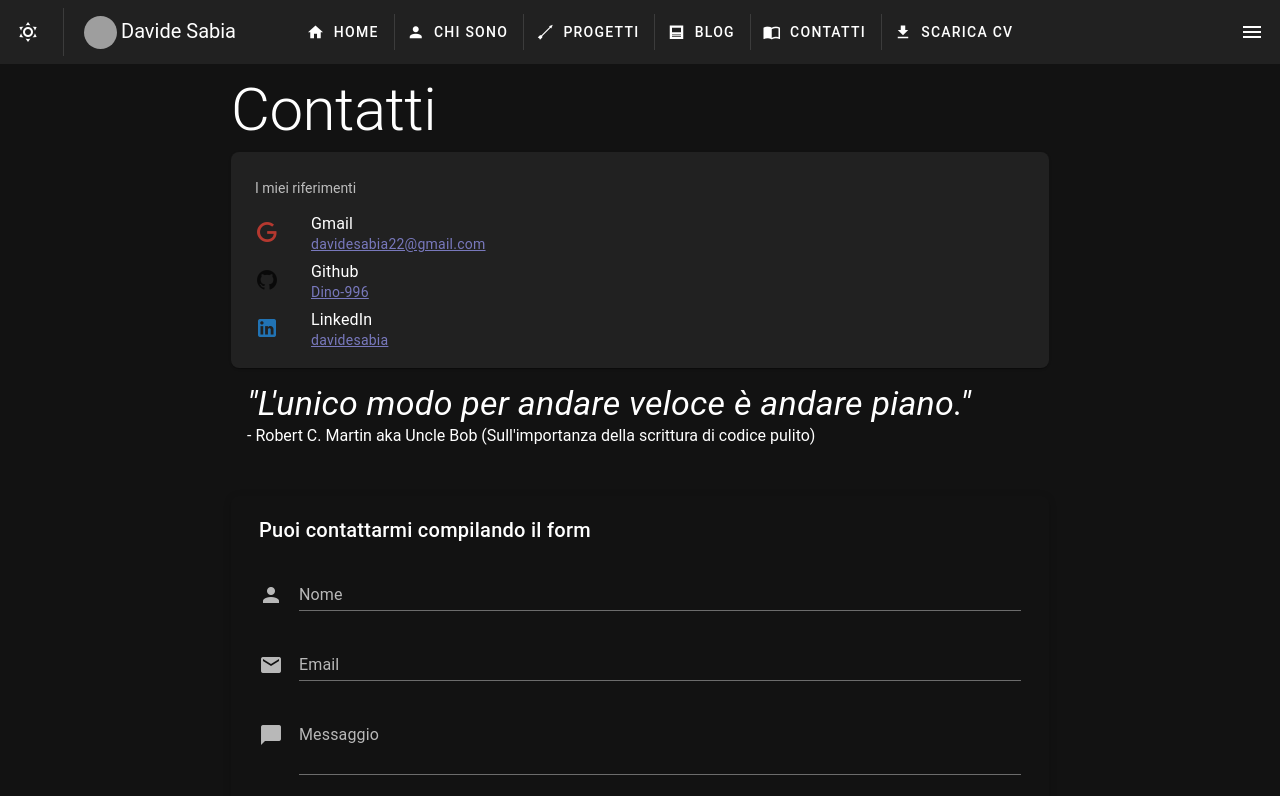
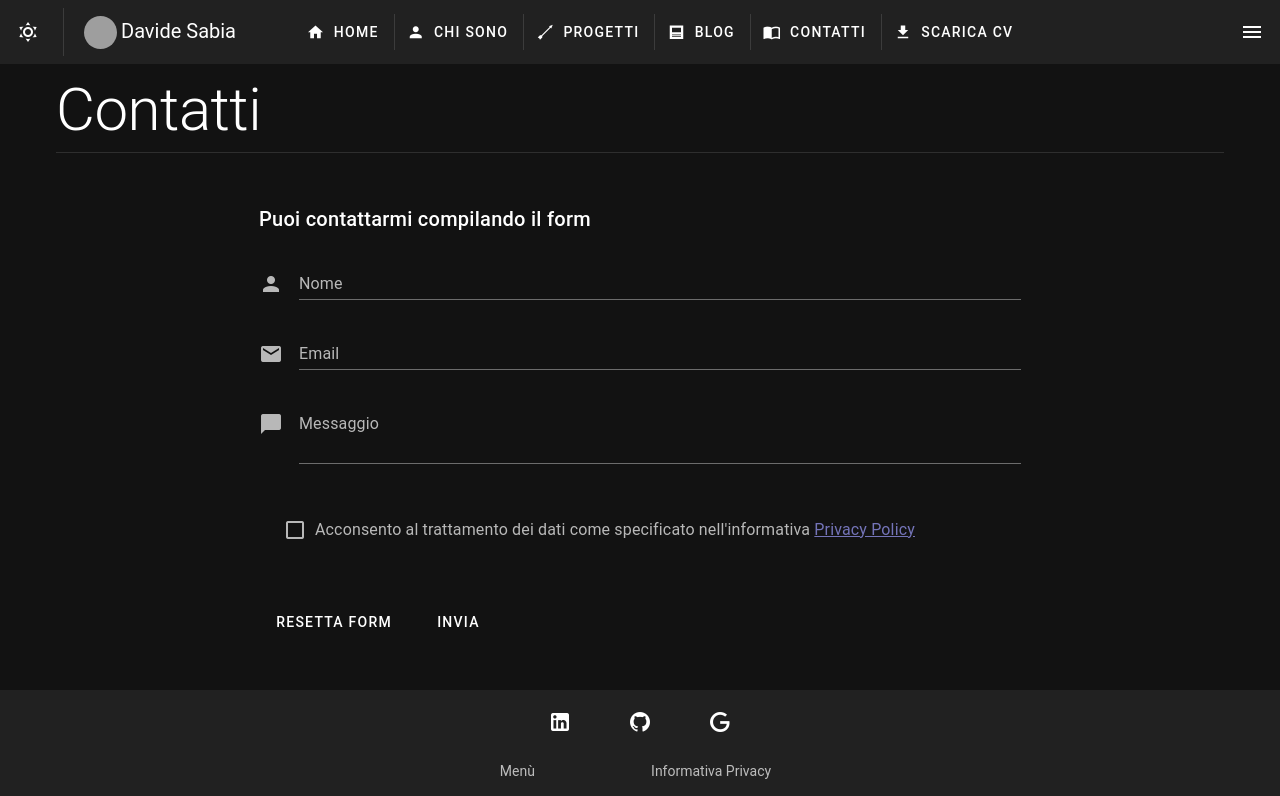
Before and after one commit to Dino-996/MyWebSite, a Vue app: page /contatti in a window 1280 px wide. Shown: the top 796 px of the page. Built offline with nearby package versions, Linux system fonts and the light colour scheme; grey boxes are pictures that could not be loaded.

Commit message:
Minor bug fixes and improvements in layout and performance

```diff
--- a/src/components/Blog/Articoli.vue
+++ b/src/components/Blog/Articoli.vue
@@ -1,7 +1,5 @@
 <template>
   <v-container>
-    <h2 class="text-h2">Articoli</h2>
-    <v-divider></v-divider>
 
       <div class="mt-5">
         <v-text-field  v-model="searchTerm" prepend-icon="mdi-magnify" label="Cerca per titolo" variant="underlined" :rules="titleRules"
--- a/src/components/TextDesign.vue
+++ /dev/null
@@ -1,16 +0,0 @@
-<template>
-  <v-container>
-    <h2 class="text-h2">{{ title }}</h2>
-    <v-divider />
-    <br />
-    <p class="text-p">{{ text }}</p>
-    <br />
-  </v-container>
-</template>
-
-<script lang="ts" setup>
-defineProps({
-  title: { type: String, required: true, default: "title" },
-  text: { type: String, required: true, default: "text" },
-});
-</script>
--- a/src/views/BlogPersonale.vue
+++ b/src/views/BlogPersonale.vue
@@ -1,5 +1,8 @@
 <template>
   <v-container>
+    <h1 class="text-h2 mb-3">Articoli</h1>
+    <v-divider></v-divider>
+
     <Articoli />
 
   </v-container>
--- a/src/views/ChiSono.vue
+++ b/src/views/ChiSono.vue
@@ -1,13 +1,13 @@
 <template>
   <v-container>
-    <div>
-      <text-design
-        title="Su di me"
-        text="Studio Informatica presso l'Università degli Studi della Basilicata qui a Potenza. Ho da sempre una forte passione e curiosità per il mondo tech, con una particolare attenzione verso la programmazione in generale. Bevo tanto caffé ☕."
-      />
-    </div>
+    <h1 class="text-h2 mb-3">Su di me</h1>
+    <v-divider></v-divider>
+    <br>
+    <p>Studio Informatica presso l'Università degli Studi della Basilicata qui a Potenza. Ho da sempre una forte passione e curiosità per il mondo tech, con una particolare attenzione verso la programmazione in generale. Bevo tanto caffé ☕.</p>
+    <br>
 
     <div class="d-flex flex-wrap justify-space-between">
+
       <div>
         <p class="text-h4">Lavori occasionali</p>
         <time-line
@@ -31,7 +31,7 @@
         />
       </div>
 
-      <div class="mt-4">
+      <div>
         <p class="text-h4">Istruzione</p>
         <time-line
           v-for="education in educations"
@@ -51,7 +51,7 @@
         />
       </div>
 
-      <div class="mt-4">
+      <div>
         <p class="text-h4">Certificazioni</p>
         <time-line
           v-for="certificate in certification"
@@ -73,16 +73,16 @@
           :button-img="certificate.buttonImg"
         />
       </div>
+
     </div>
   </v-container>
 </template>
 
 <script lang="ts" setup>
 import TimeLine from "@/components/TimeLine.vue";
-import TextDesign from "@/components/TextDesign.vue";
 import { reactive } from "vue";
 
-let works = reactive([
+const works = reactive([
   {
     id: 0,
     title: "Web Application",
@@ -103,7 +103,7 @@ let works = reactive([
   },
 ]);
 
-let educations = reactive([
+const educations = reactive([
   {
     id: 0,
     title: "Laurea Triennale",
@@ -121,7 +121,7 @@ let educations = reactive([
   },
 ]);
 
-let certification = reactive([
+const certification = reactive([
   {
     id: 0,
     title: "Cybersecurity Fundamentals",
--- a/src/views/Contatti.vue
+++ b/src/views/Contatti.vue
@@ -1,117 +1,36 @@
 <template>
+  <v-container>
+    <h1 class="text-h2 mb-3">Contatti</h1>
+    <v-divider></v-divider>
+  </v-container>
+
   <div class="d-flex flex-wrap align-start justify-space-evenly">
-    <v-container style="max-width: 850px">
-      <h1 class="text-h2 mb-3">Contatti</h1>
-      <v-card class="mx-auto pa-2">
-        <v-list>
-          <v-list-subheader>I miei riferimenti</v-list-subheader>
-          <v-list-item
-            v-for="contact in contacts"
-            :key="contact.id"
-            rounded="xl"
-          >
-            <template v-slot:title>
-              {{ contact.title }}
-            </template>
-            <template v-slot:subtitle>
-              <a
-                target="_blank"
-                :href="contact.reference"
-                aria-label="I miei riferimenti"
-                >{{ contact.subtitle }}</a
-              >
-            </template>
-            <template v-slot:prepend>
-              <v-icon :icon="contact.img" :color="contact.color"></v-icon>
-            </template>
-          </v-list-item>
-        </v-list>
-      </v-card>
-      <v-container>
-        <cite>
-          <p class="text-h4">
-            "L'unico modo per andare veloce è andare piano."
-          </p>
-        </cite>
-        <p>
-          - Robert C. Martin aka Uncle Bob (Sull'importanza della scrittura di
-          codice pulito)
-        </p>
-      </v-container>
-    </v-container>
     <v-container style="max-width: 850px" class="mb-3">
-      <v-card
-        title="Puoi contattarmi compilando il form"
-        variant="text"
-        class="pt-3 pl-3 pr-3 pb-3"
-        density="compact"
-        elevation="3"
-      >
+      <v-card title="Puoi contattarmi compilando il form" variant="text" class="pt-3 pl-3 pr-3 pb-3" density="compact"
+        elevation="0">
         <v-card-item>
           <v-form @submit.prevent role="form">
-            <v-text-field
-              type="text"
-              prependIcon="mdi-account"
-              variant="underlined"
-              label="Nome"
-              v-model="name"
-              :rules="nameRules"
-              counter="15"
-              required
-              aria-label="Inserisci il tuo nome"
-            ></v-text-field>
-            <v-text-field
-              type="email"
-              prependIcon="mdi-email"
-              variant="underlined"
-              label="Email"
-              v-model="email"
-              :rules="emailRules"
-              required
-              aria-label="inserisci la tua email"
-            ></v-text-field>
-            <v-textarea
-              type="textarea"
-              prependIcon="mdi-message"
-              label="Messaggio"
-              variant="underlined"
-              counter="225"
-              rows="2"
-              row-height="15"
-              auto-grow
-              v-model="textBox"
-              :rules="textBoxRules"
-              required
-              clearable
-              aria-label="Inserisci un messaggio"
-            ></v-textarea>
+            <v-text-field type="text" prependIcon="mdi-account" variant="underlined" label="Nome" v-model="name"
+              :rules="nameRules" counter="15" required aria-label="Inserisci il tuo nome"></v-text-field>
+            <v-text-field type="email" prependIcon="mdi-email" variant="underlined" label="Email" v-model="email"
+              :rules="emailRules" required aria-label="inserisci la tua email"></v-text-field>
+            <v-textarea type="textarea" prependIcon="mdi-message" label="Messaggio" variant="underlined" counter="225"
+              rows="2" row-height="15" auto-grow v-model="textBox" :rules="textBoxRules" required clearable
+              aria-label="Inserisci un messaggio"></v-textarea>
             <v-container fluid>
-              <v-checkbox
-                type="checkbox"
-                :rules="checkboxRules"
-                v-model="checkbox"
-                color="gray"
-                required
-                aria-required="true"
-              >
+              <v-checkbox type="checkbox" :rules="checkboxRules" v-model="checkbox" color="gray" required
+                aria-required="true">
                 <template v-slot:label>
-                  <div>
-                    Acconsento al trattamento dei dati come specificato
-                    nell'informativa
+                  <span>
+                    Acconsento al trattamento dei dati come specificato nell'informativa
                     <v-tooltip location="bottom">
                       <template v-slot:activator="{ props }">
-                        <a
-                          color="yellow"
-                          target="_blank"
-                          href="https://www.iubenda.com/privacy-policy/83244684"
-                          v-bind="props"
-                          @click.stop
-                          >Privacy Policy</a
-                        >
+                        <a color="yellow" target="_blank" href="https://www.iubenda.com/privacy-policy/83244684"
+                          v-bind="props" @click.stop>Privacy Policy</a>
                       </template>
                       Leggi l'informativa Privacy Policy
                     </v-tooltip>
-                  </div>
+                  </span>
                 </template>
               </v-checkbox>
             </v-container>
@@ -120,24 +39,11 @@
               <v-progress-linear indeterminate></v-progress-linear>
             </v-container>
             <div class="align-left">
-              <v-btn
-                class="mt-2 mr-3"
-                variant="text"
-                @click="reset"
-                role="button"
-                aria-controls="Reset form"
-                >Resetta form</v-btn
-              >
+              <v-btn class="mt-2 mr-3" variant="text" @click="reset" role="button" aria-controls="Reset form">Resetta
+                form</v-btn>
               <span>
-                <v-btn
-                  type="submit"
-                  class="mt-2"
-                  variant="text"
-                  @click="sendEmail"
-                  role="button"
-                  aria-controls="Invia"
-                  >Invia</v-btn
-                >
+                <v-btn type="submit" class="mt-2" variant="text" @click="sendEmail" role="button"
+                  aria-controls="Invia">Invia</v-btn>
               </span>
             </div>
           </v-form>
--- a/src/views/ProgettiRecenti.vue
+++ b/src/views/ProgettiRecenti.vue
@@ -1,6 +1,6 @@
 <template>
   <v-container>
-    <h2 class="text-h2">Progetti</h2>
+    <h1 class="text-h2 mb-3">Progetti</h1>
     <v-divider></v-divider>
 
     <div class="d-flex flex-wrap flex-row align-center justify-space-evenly">
```
Also changed, not shown: src/components/Blog/Articolo.vue (+33 -0 lines), src/views/Home.vue (+23 -69 lines), 1 other file (tests, documents, lock files or other folders).
